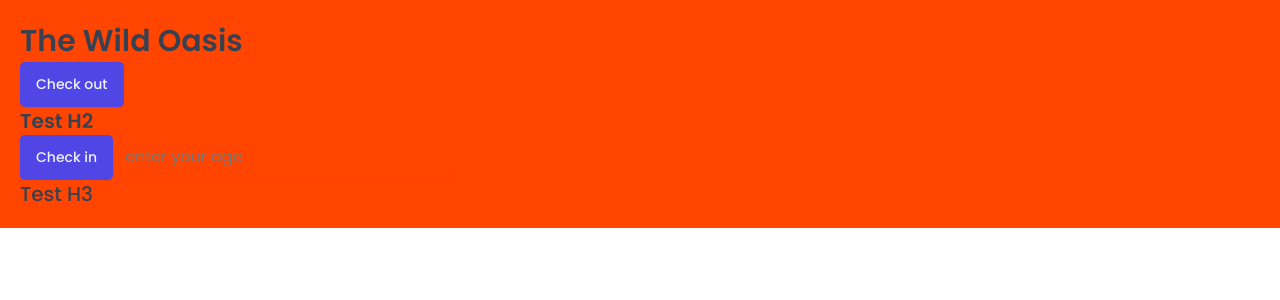
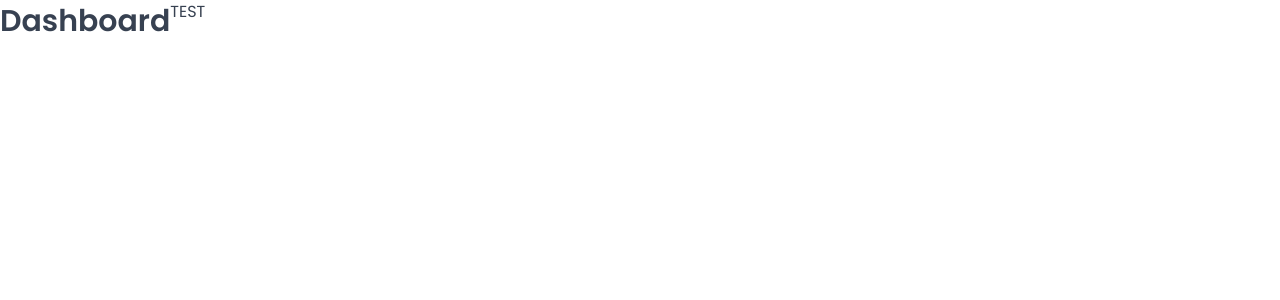
Before and after one commit to OthmanGh/The-Wild-Oasis, a React (Vite) app: page /dashboard in a window 1280 px wide. Shown: the top 300 px of the page. Built offline with nearby package versions, Linux system fonts and the light colour scheme; a web font is replaced by a local one.

Commit message:
Setting up pages and routes

```diff
--- a/src/App.jsx
+++ b/src/App.jsx
@@ -1,29 +1,35 @@
 import React from 'react';
-import styled from 'styled-components';
-import Button from './ui/Button';
+import { BrowserRouter, Routes, Route, Navigate } from 'react-router-dom';
+import Dashboard from './pages/Dashboard';
+import Bookings from './pages/Bookings';
+import Cabins from './pages/Cabins';
+import Users from './pages/Users';
+import Settings from './pages/Settings';
+import Account from './pages/Account';
+import Login from './pages/Login';
+import PageNotFound from './pages/PageNotFound';
 import GlobalStyles from './styles/GlobalStyles';
-import Input from './ui/Input';
-import Heading from './ui/Heading';
-
-const StyledApp = styled.main`
-  background-color: orangered;
-  padding: 20px;
-`;
 
 const App = () => {
   return (
     <>
       <GlobalStyles />
-      <StyledApp>
-        <Heading as="h1">The Wild Oasis</Heading>
-        <Button onClick={() => alert('Check out')}>Check out</Button>
-        <Heading as="h2">Test H2</Heading>
+      <BrowserRouter>
+        <Routes>
+          <Route index element={<Navigate replace to="dashboard" />} />
 
-        <Button onClick={() => alert('Check In')}>Check in</Button>
-        <Input type="number" placeholder="enter your age"></Input>
+          <Route path="dashboard" element={<Dashboard />} />
 
-        <Heading as="h3"> Test H3</Heading>
-      </StyledApp>
+          <Route path="dashboard" element={<Dashboard />} />
+          <Route path="bookings" element={<Bookings />} />
+          <Route path="cabins" element={<Cabins />} />
+          <Route path="users" element={<Users />} />
+          <Route path="settings" element={<Settings />} />
+          <Route path="account" element={<Account />} />
+          <Route path="login" element={<Login />} />
+          <Route path="*" element={<PageNotFound />} />
+        </Routes>
+      </BrowserRouter>
     </>
   );
 };
```
